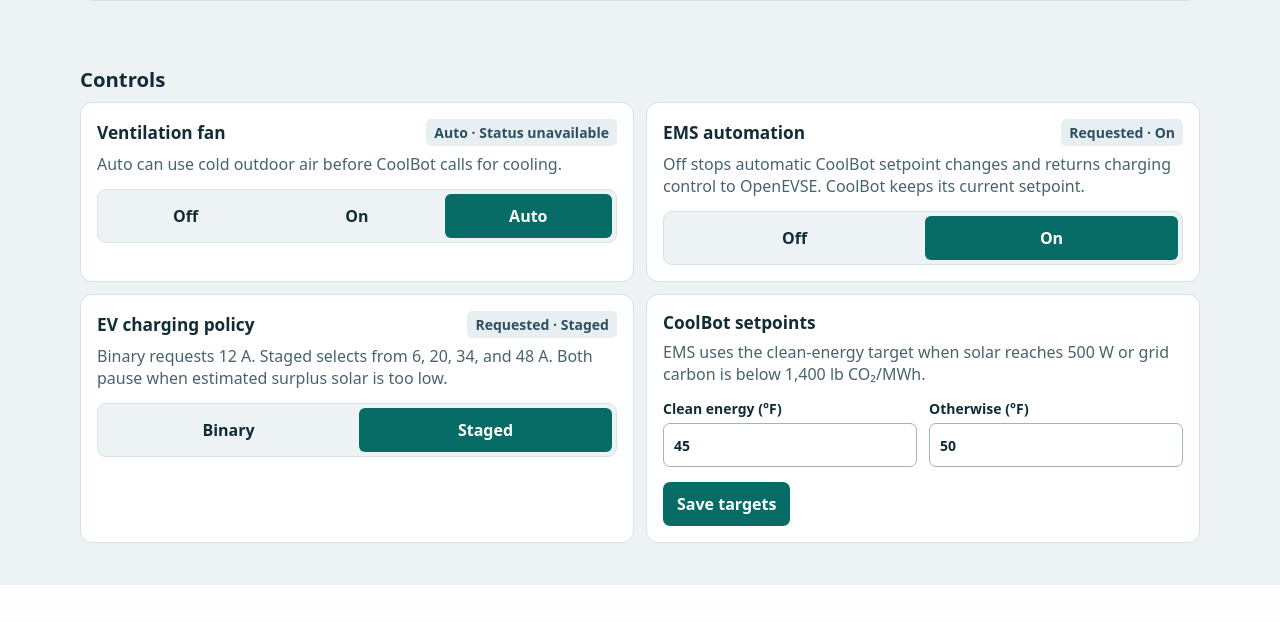
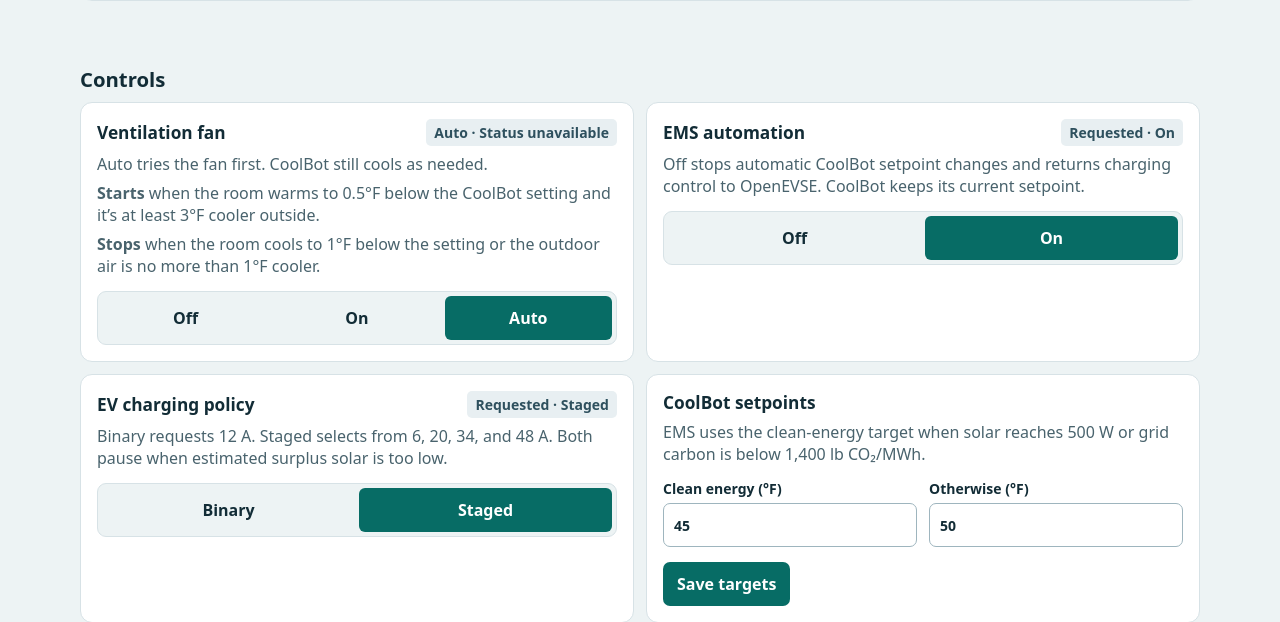
Before and after one commit to OpenCampusFarm/ems, a Flask app: page / in a window 1280 px wide. Shown: the part 2474-3096 px from the top of the page. Before the commit the page ends 3059 px from the top, so only its background shows below. Run offline with Flask 3, Linux system fonts and the light colour scheme; the visitor is signed in with stand-in values (Sample User, id 1); data that the repository does not hold is empty; parts of the project's set-up code (start-up, migrations or seed data) failed here and were passed over.

Commit message:
Explain fan Auto thresholds in Portal controls

```diff
--- a/portal/templates/controls.html
+++ b/portal/templates/controls.html
@@ -3,7 +3,7 @@
 {% if state %}
 <div class="control-grid">
     {% for target, title, description in (
-        ('fan', 'Ventilation fan', 'Auto can use cold outdoor air before CoolBot calls for cooling.'),
+        ('fan', 'Ventilation fan', none),
         ('ems', 'EMS automation', 'Off stops automatic CoolBot setpoint changes and returns charging control to OpenEVSE. CoolBot keeps its current setpoint.'),
         ('charging_policy', 'EV charging policy', 'Binary requests 12 A. Staged selects from 6, 20, 34, and 48 A. Both pause when estimated surplus solar is too low.'))
     %}
@@ -17,7 +17,13 @@
             <span class="badge">Requested · {{ state[target] | title }}</span>
             {% endif %}
         </div>
+        {% if target == 'fan' %}
+        <p class="muted">Auto tries the fan first. CoolBot still cools as needed.</p>
+        <p class="muted"><strong>Starts</strong> when the room warms to 0.5°F below the CoolBot setting and it’s at least 3°F cooler outside.</p>
+        <p class="muted"><strong>Stops</strong> when the room cools to 1°F below the setting or the outdoor air is no more than 1°F cooler.</p>
+        {% else %}
         <p class="muted">{{ description }}</p>
+        {% endif %}
         {% if target == 'charging_policy' and state.ems == 'off' %}
         <p class="muted">This setting takes effect when EMS automation is on.</p>
         {% endif %}
```
